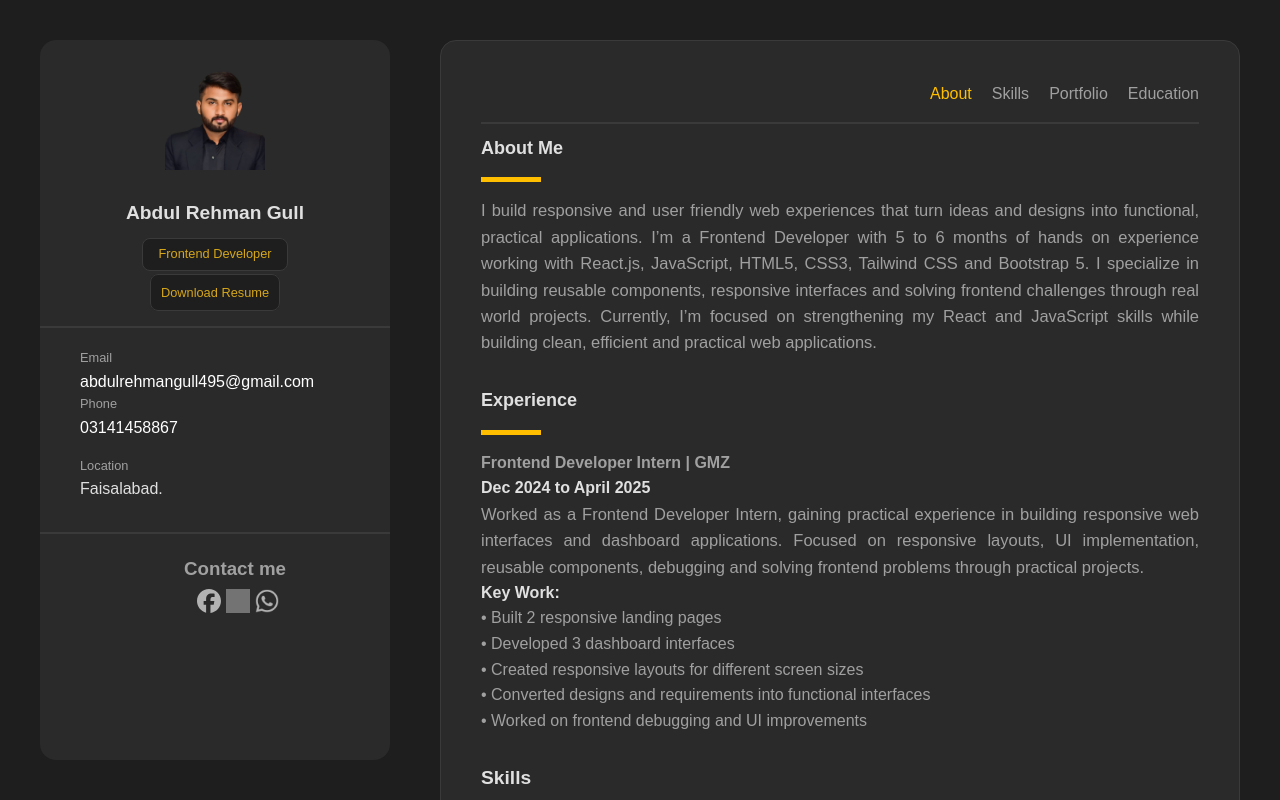
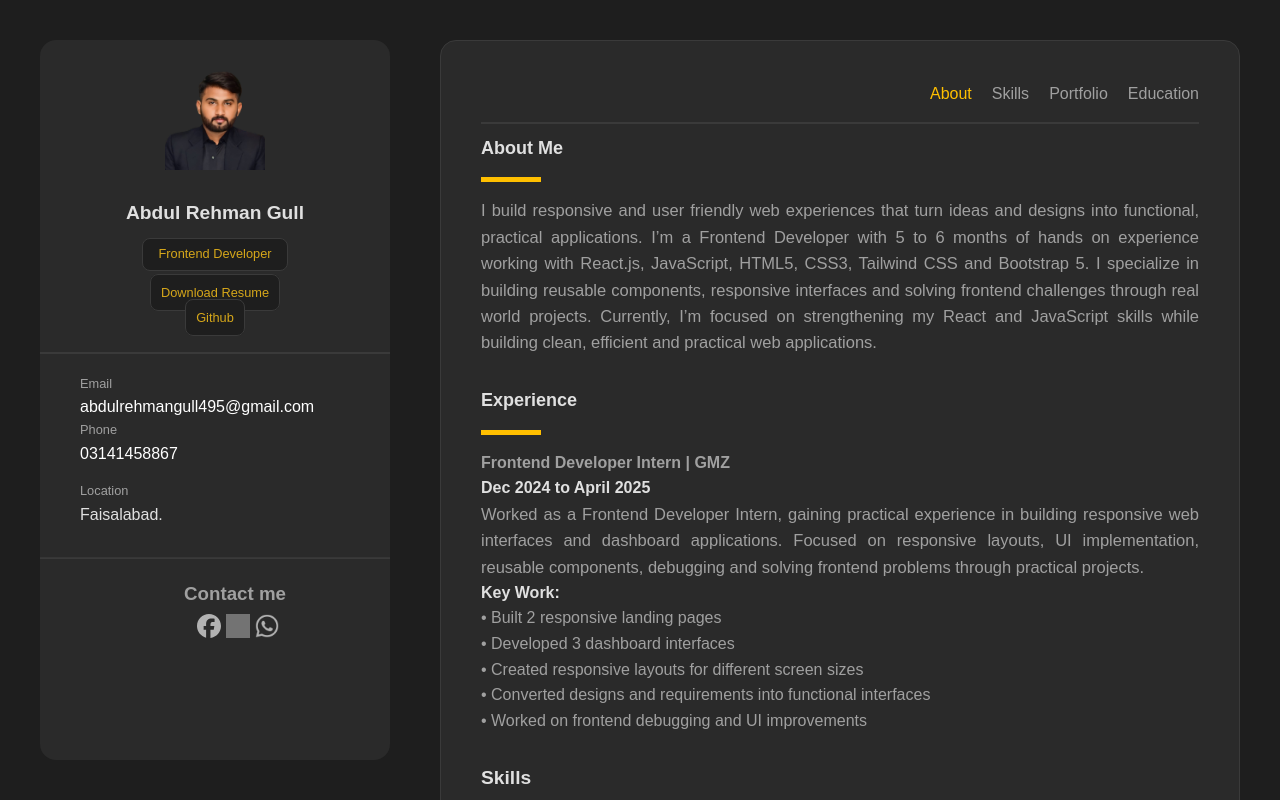
Before and after one commit to abdulrehmangull495/arportfolio, a React (Vite) app: page / in a window 1280 px wide. Shown: the top 800 px of the page. Built offline with nearby package versions, Linux system fonts and the light colour scheme; grey boxes are pictures that could not be loaded.

Commit message:
add github link

```diff
--- a/src/App.jsx
+++ b/src/App.jsx
@@ -45,6 +45,12 @@ function App() {
                 className="cv"
               >
                 Download Resume
+              </a>
+            </div>
+            <div className="downloadresume">
+              <a href="https://github.com/abdulrehmangull495"
+                target="_blank"
+                className="cv">Github
               </a>
             </div>
           </motion.div>
```
